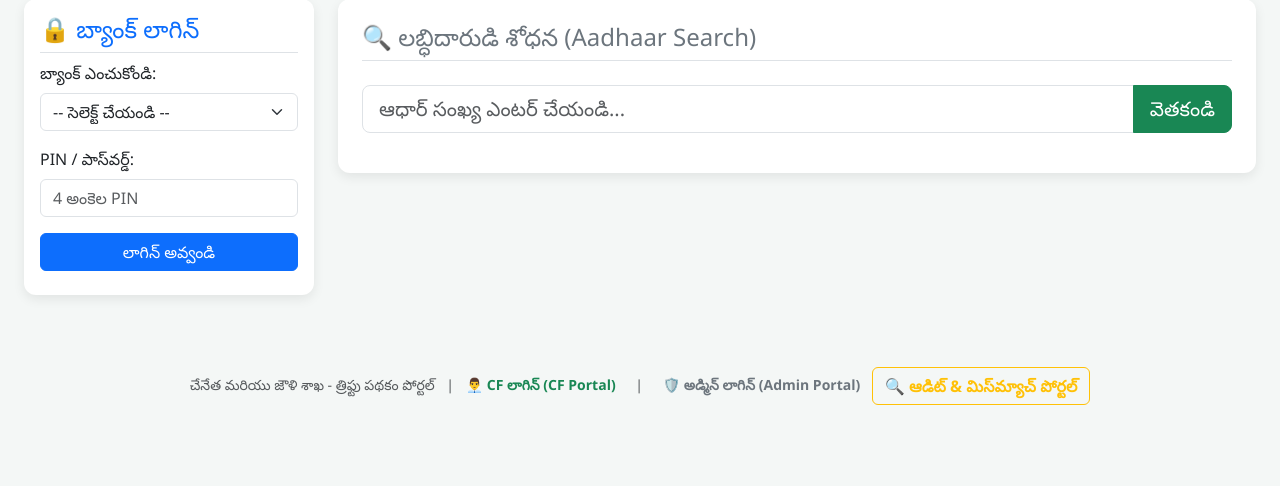
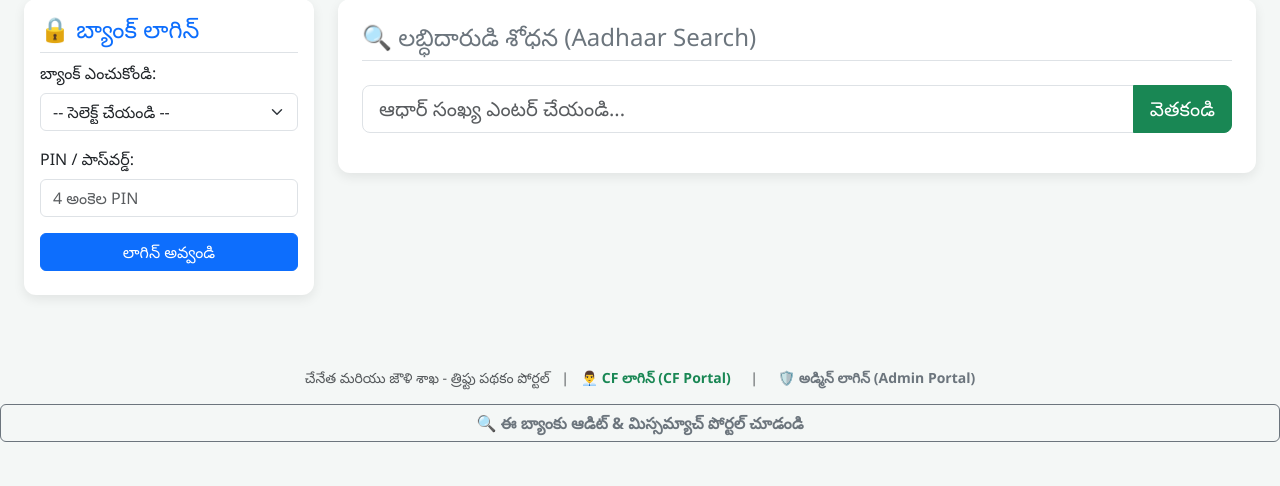
Before and after one commit to nayatejavision-alt/cf-thrift-sircilla-ts, a Flask app: template templates/index.html in a window 1280 px wide. Shown: the part 135-621 px from the top of the page. Run offline with Flask 3, Linux system fonts and the light colour scheme; the template is opened without the code that fills it: most values are stand-ins (such as "Sample title", 1, 10 or a date in 2020).

Commit message:
Update index.html

```diff
--- a/templates/index.html
+++ b/templates/index.html
@@ -506,6 +506,18 @@ async function uploadBankFile() {
         msgDiv.innerText = "సర్వర్ లోపం వల్ల అప్‌డేట్ కాలేదు.";
     }
 }
+
+
+function goToAuditDashboard(event) {
+    event.preventDefault();
+    const selectedBank = document.getElementById('bank-select').value;
+    if (!selectedBank) {
+        alert("దయచేసి ముందుగా పైన డ్రాప్‌డౌన్‌లో ఒక బ్యాంకును ఎంచుకోండి!");
+        return;
+    }
+    window.location.href = `/audit/dashboard?bank_name=${encodeURIComponent(selectedBank)}`;
+}
+
     </script>
 <!-- పోర్టల్స్ యాక్సెస్ కోసం ప్రొఫెషనల్ ఫుటర్ లింక్స్ -->
 <footer class="text-center mt-5 mb-4">
@@ -519,9 +531,12 @@ async function uploadBankFile() {
         <a href="/admin/login" class="text-decoration-none text-secondary fw-semibold ms-2">
             🛡️ అడ్మిన్ లాగిన్ (Admin Portal)
         </a>
-        <a href="/audit/dashboard" class="btn btn-outline-warning fw-bold ms-2">
-            🔍 ఆడిట్ & మిస్‌మ్యాచ్ పోర్టల్
-        </a>
+       <!-- index.html లో బ్యాంక్ లాగిన్ అయిన తర్వాత లేదా సైడ్ ప్యానెల్‌లో ఈ బటన్ పెట్టుకోవచ్చు -->
+        <div class="mt-3">
+            <a href="#" id="audit-link" class="btn btn-outline-secondary w-100 fw-bold" onclick="goToAuditDashboard(event)">
+                🔍 ఈ బ్యాంకు ఆడిట్ & మిస్సమ్యాచ్ పోర్టల్ చూడండి
+            </a>
+        </div>
     </div>
 </footer>
 </body>
```
